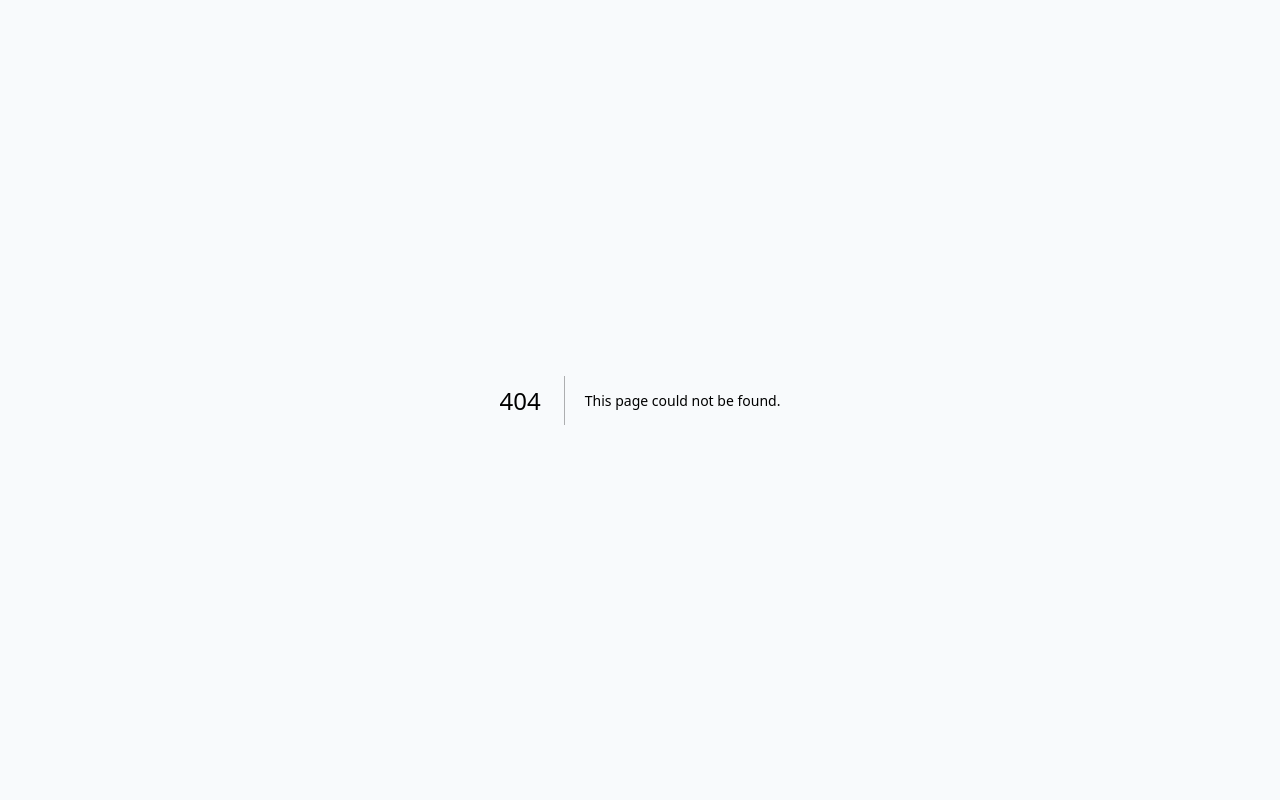
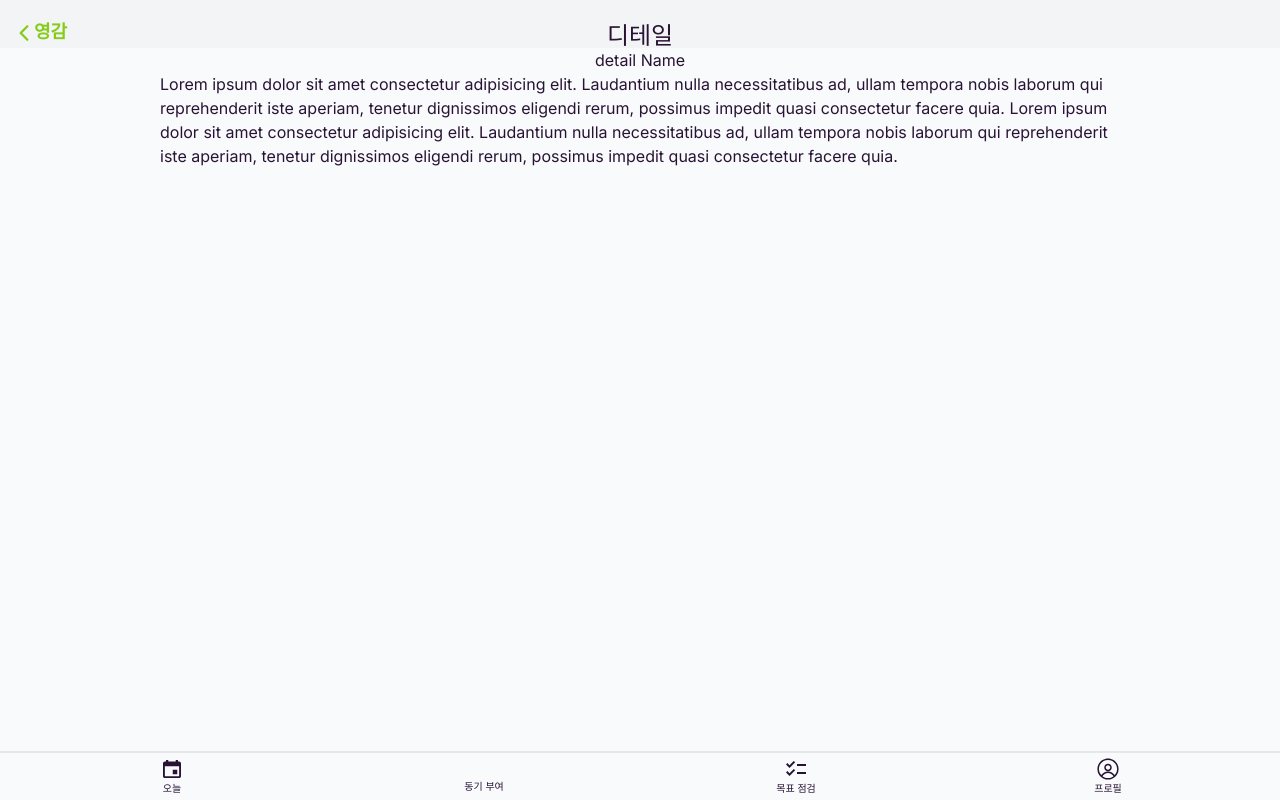
Before and after one commit to BCD-q/pencil-me-fe, a Next.js app: page /main/inspiration/1 in a window 1280 px wide. Before the commit this address had no page. Built offline with nearby package versions, Linux system fonts and the light colour scheme; some icons are missing.

Commit message:
feat: 동기부여 디테일 페이지 마크업 진행중

```diff
--- /dev/null
+++ b/src/app/main/inspiration/[id]/page.tsx
@@ -0,0 +1,21 @@
+import Cartegory from '@/component/common/Cartegory';
+
+export default function Detail() {
+  return (
+    <div className="w-full">
+      <Cartegory>디테일</Cartegory>
+      <main className="flex flex-col h-1/3">
+        <div className="flex justify-center">detail Name</div>
+        <div className="w-3/4 mx-auto">
+          Lorem ipsum dolor sit amet consectetur adipisicing elit. Laudantium
+          nulla necessitatibus ad, ullam tempora nobis laborum qui reprehenderit
+          iste aperiam, tenetur dignissimos eligendi rerum, possimus impedit
+          quasi consectetur facere quia. Lorem ipsum dolor sit amet consectetur
+          adipisicing elit. Laudantium nulla necessitatibus ad, ullam tempora
+          nobis laborum qui reprehenderit iste aperiam, tenetur dignissimos
+          eligendi rerum, possimus impedit quasi consectetur facere quia.
+        </div>
+      </main>
+    </div>
+  );
+}
--- a/src/component/common/Cartegory.tsx
+++ b/src/component/common/Cartegory.tsx
@@ -21,6 +21,13 @@ export default function Cartegory({
             오늘
           </button>
         </Link>
+      ) : children === '디테일' ? (
+        <Link href="/main/inspiration" className="absolute left-0 ">
+          <button className="mr-auto border-none shadow-none btn btn-sm bg-inherit text-lime-500 text-lg">
+            <IoIosArrowBack className="w-6 h-6 mr-[-10px] mt-[1px]" />
+            영감
+          </button>
+        </Link>
       ) : (
         ''
       )}
```
